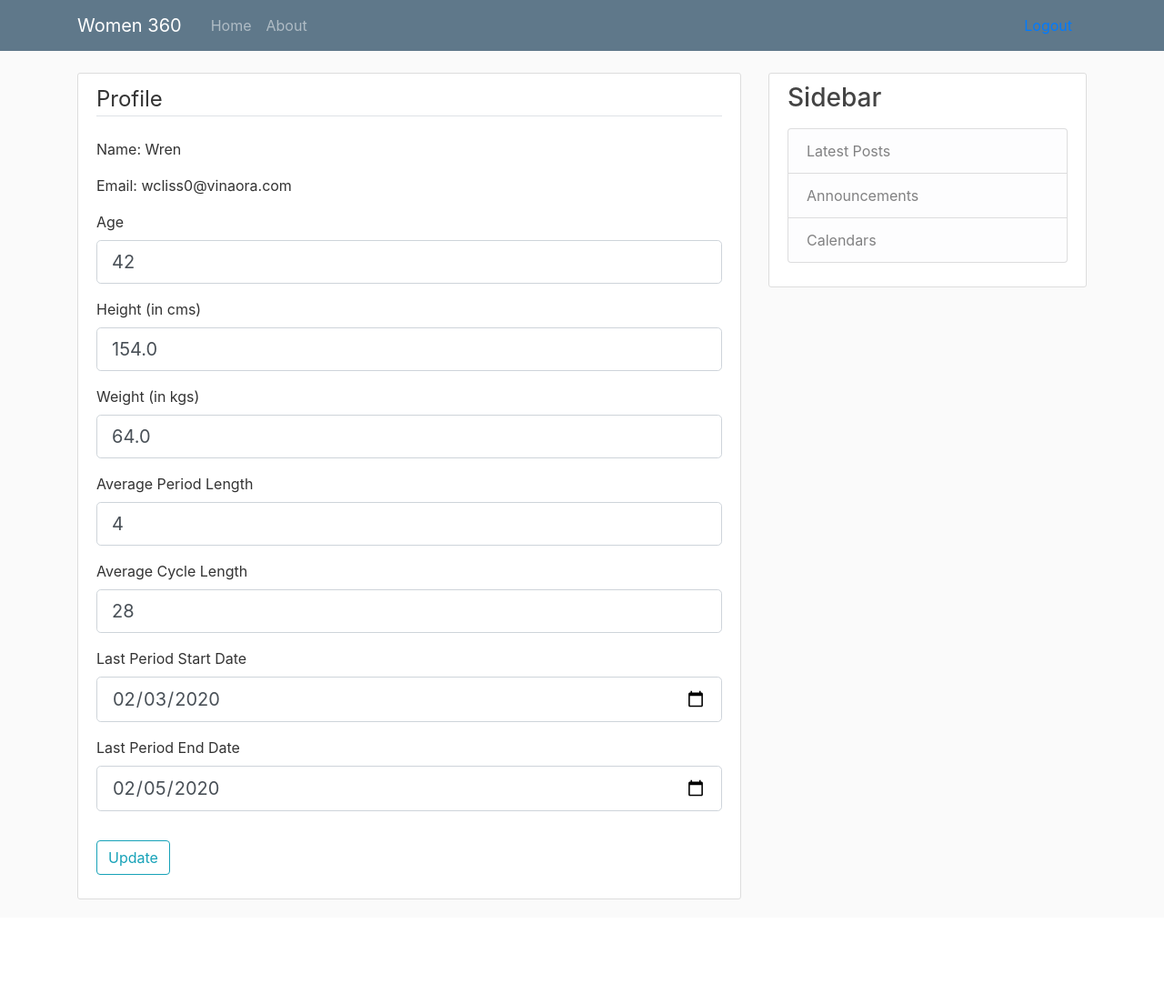
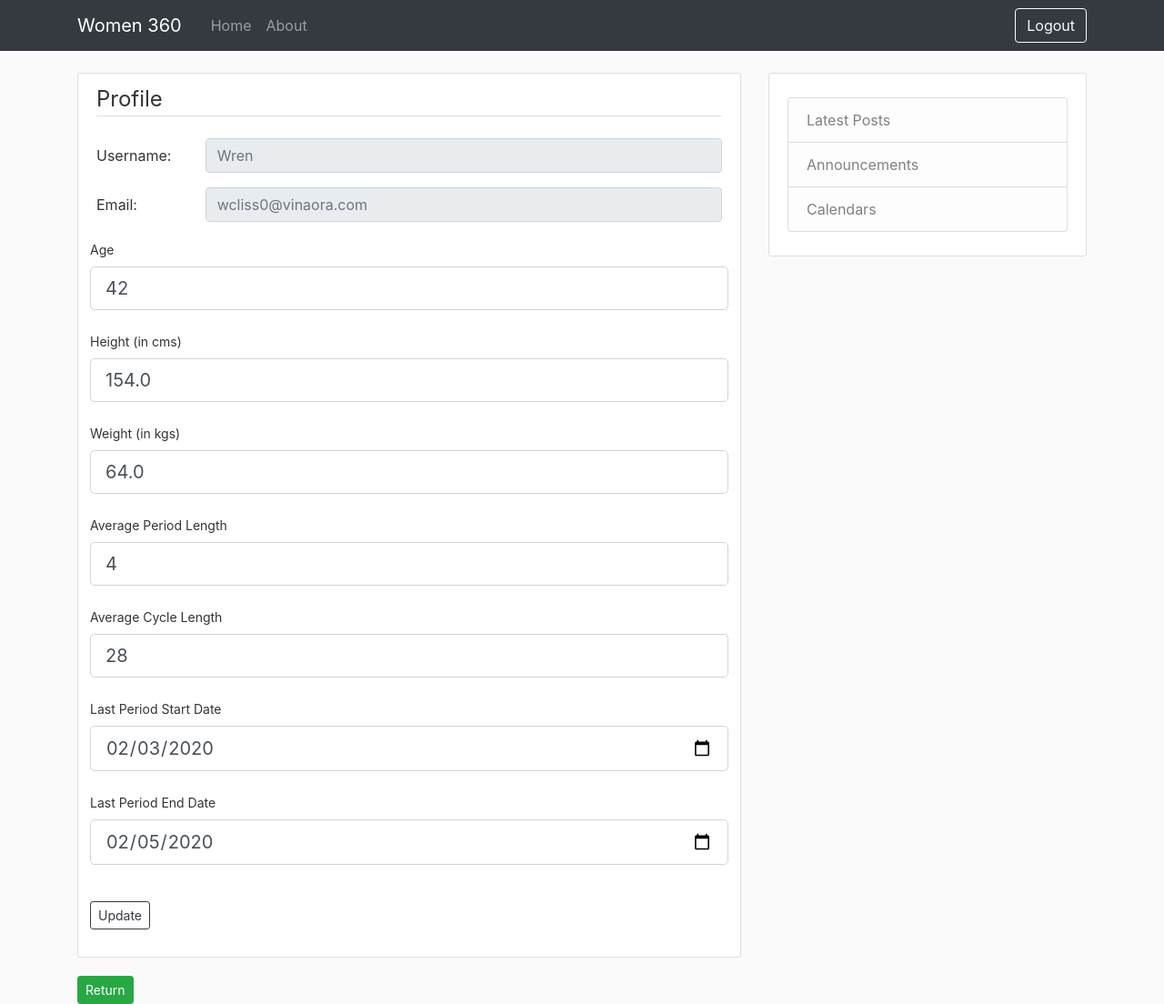
Before and after one commit to pri358/women-health-360, a Flask app: page /update in a window 1280 px wide. Shown: the whole page at 91% size. Before the commit the page ends 989 px from the top, so only its background shows below. Run offline with Flask 2, Linux system fonts and the light colour scheme; a user stored in the database is signed in; data comes from the database, SQL or seed files in the repository; some libraries are stand-ins or nearby versions.

Commit message:
changes in outlook

```diff
--- a/women360/templates/layout.html
+++ b/women360/templates/layout.html
@@ -19,7 +19,7 @@
 </head>
 <body>
     <header class="site-header">
-      <nav class="navbar navbar-expand-md navbar-dark bg-steel fixed-top">
+      <nav class="navbar navbar-expand-md navbar-dark bg-dark fixed-top">
         <div class="container">
           <a class="navbar-brand mr-4" href="/">Women 360</a>
           <button class="navbar-toggler" type="button" data-toggle="collapse" data-target="#navbarToggle" aria-controls="navbarToggle" aria-expanded="false" aria-label="Toggle navigation">
@@ -32,10 +32,10 @@
 
             </div class="collapse navbar-collapse" id="navbarToggle">
             {% if current_user.is_authenticated %}
-                <a class="nav-item nav-link" href="{{ url_for('users.signout') }}">Logout</a>
+                <a class="btn btn-outline-light my-2 my-sm-0" href="{{ url_for('users.signout') }}">Logout</a>
               {% else %}
-                <a class="nav-item nav-link" href="{{ url_for('users.login') }}">Login</a>
-                <a class="nav-item nav-link" href="{{ url_for('users.register') }}">Register</a>
+                <a class="btn btn-outline-light my-2 my-sm-0" href="{{ url_for('users.login') }}">Login</a>
+                <a class="btn btn-outline-light my-2 my-sm-0" href="{{ url_for('users.register') }}">Register</a>
               {% endif %}
           </div>
         </div>
@@ -57,7 +57,6 @@
         </div>
         <div class="col-md-4">
           <div class="content-section">
-            <h3> Sidebar </h3>
             <p class='text-muted'>
               <ul class="list-group">
                 <li class="list-group-item list-group-item-light">Latest Posts</li>
--- a/women360/templates/updateInfo.html
+++ b/women360/templates/updateInfo.html
@@ -5,12 +5,19 @@
             {{ form.hidden_tag() }}
             <fieldset class="form-group">
                 <legend class="border-bottom mb-4">Profile</legend>
-                <div>
-                    <p> Name: {{name}} </p>
-                    <p> Email: {{email}} </p>
+                <div class="form-group row">
+                    <label class="col-sm-2 col-form-label">Username:</label>
+                    <div class="col-sm-10">
+                      <input class="form-control" type="text" placeholder= {{name}} readonly>
                     </div>
-                {% if True %}
-                    <div class="form-group">
+                </div>
+                <div class="form-group row">
+                    <label class="col-sm-2 col-form-label">Email:</label>
+                    <div class="col-sm-10">
+                    <input class="form-control" type="text" placeholder= {{email}} readonly>
+                    </div>
+                </div>
+                <div class="form-group row form-control-sm">
                     {{ form.age.label(class="form-control-label") }}
                     {% if form.age.errors %}
                         {{ form.age(class="form-control form-control-lg is-invalid") }}
@@ -23,8 +30,7 @@
                         {{ form.age(class="form-control form-control-lg") }}
                     {% endif %}
                 </div>
-                {% endif %}
-                <div class="form-group">
+                <div class="form-group row form-control-sm">
                     {{ form.height.label(class="form-control-label") }}
                     {% if form.height.errors %}
                         {{ form.height(class="form-control form-control-lg is-invalid") }}
@@ -37,7 +43,7 @@
                         {{ form.height(class="form-control form-control-lg") }}
                     {% endif %}
                 </div>
-                <div class="form-group">
+                <div class="form-group row form-control-sm">
                     {{ form.weight.label(class="form-control-label") }}
                     {% if form.weight.errors %}
                         {{ form.weight(class="form-control form-control-lg is-invalid") }}
@@ -50,7 +56,7 @@
                         {{ form.weight(class="form-control form-control-lg") }}
                     {% endif %}
                 </div>
-                <div class="form-group">
+                <div class="form-group row form-control-sm">
                     {{ form.avgPeriodLen.label(class="form-control-label") }}
                     {% if form.avgPeriodLen.errors %}
                         {{ form.avgPeriodLen(class="form-control form-control-lg is-invalid") }}
@@ -63,7 +69,7 @@
                         {{ form.avgPeriodLen(class="form-control form-control-lg") }}
                     {% endif %}
                 </div>
-                <div class="form-group">
+                <div class="form-group row form-control-sm">
                     {{ form.avgCycleLen.label(class="form-control-label") }}
                     {% if form.avgCycleLen.errors %}
                         {{ form.avgCycleLen(class="form-control form-control-lg is-invalid") }}
@@ -76,7 +82,7 @@
                         {{ form.avgCycleLen(class="form-control form-control-lg") }}
                     {% endif %}
                 </div>
-                <div class="form-group">
+                <div class="form-group row form-control-sm">
                     {{ form.lastPeriodStart.label(class="form-control-label") }}
                     {% if form.lastPeriodStart.errors %}
                         {{ form.lastPeriodStart(class="form-control form-control-lg is-invalid") }}
@@ -89,7 +95,7 @@
                         {{ form.lastPeriodStart(class="form-control form-control-lg") }}
                     {% endif %}
                 </div>
-                <div class="form-group">
+                <div class="form-group row form-control-sm">
                     {{ form.lastPeriodEnd.label(class="form-control-label") }}
                     {% if form.lastPeriodEnd.errors %}
                         {{ form.lastPeriodEnd(class="form-control form-control-lg is-invalid") }}
@@ -103,9 +109,10 @@
                     {% endif %}
                 </div>
             </fieldset>
-            <div class="form-group">
-                {{ form.submit(class="btn btn-outline-info") }}
+            <div class="form-group row form-control-sm">
+                {{ form.submit(class="btn btn-outline-dark btn-sm") }}
             </div>
         </form>
     </div>
+    <a class="btn btn-success btn-sm" href="{{ url_for('home.homepage') }}">Return</a>
 {% endblock content %}
```
Also changed, not shown: women360/templates/healthHome.html (+13 -11 lines), women360/templates/home.html (+8 -7 lines), women360/templates/login.html (+4 -4 lines), women360/templates/monitorData.html (+6 -5 lines), women360/templates/periodHome.html (+15 -19 lines), women360/templates/register.html (+6 -8 lines), women360/templates/trackPeriods.html (+6 -6 lines), women360/templates/wip.html (+4 -3 lines), women360/static/home_image.jpg (added). Lines whose indentation alone changed are shown as unchanged.
